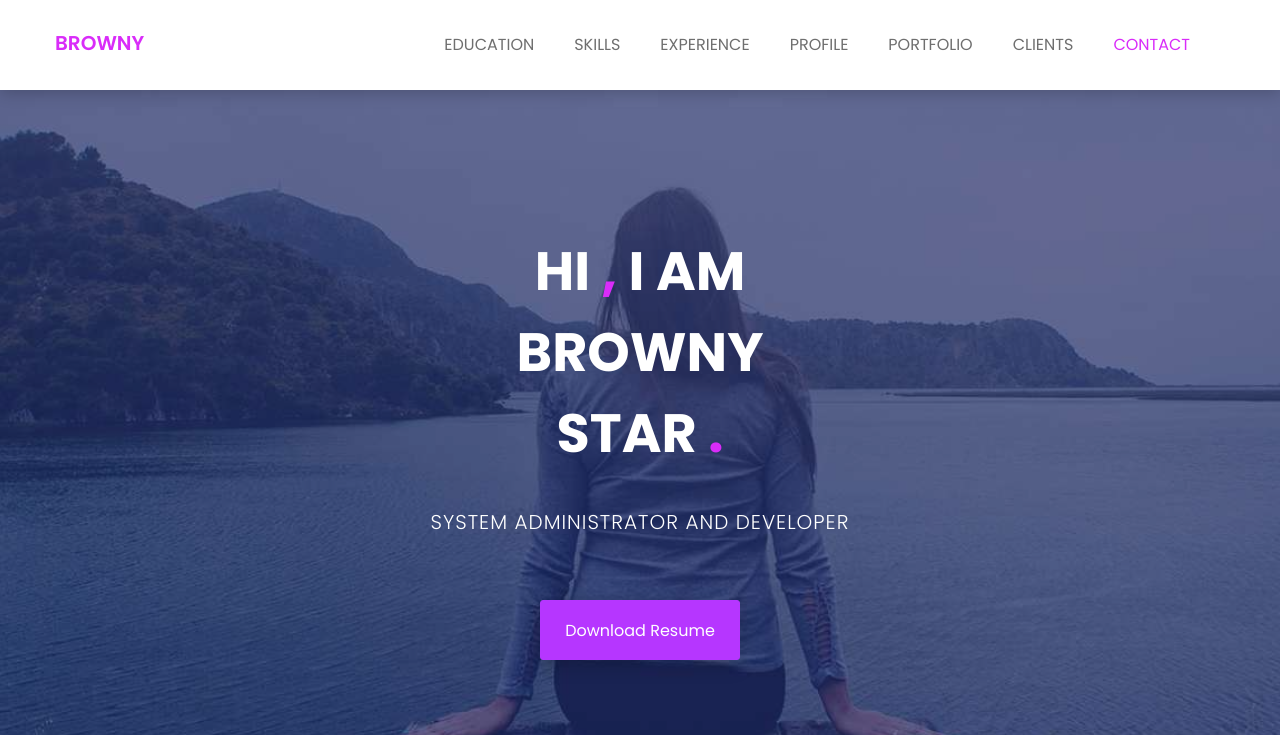
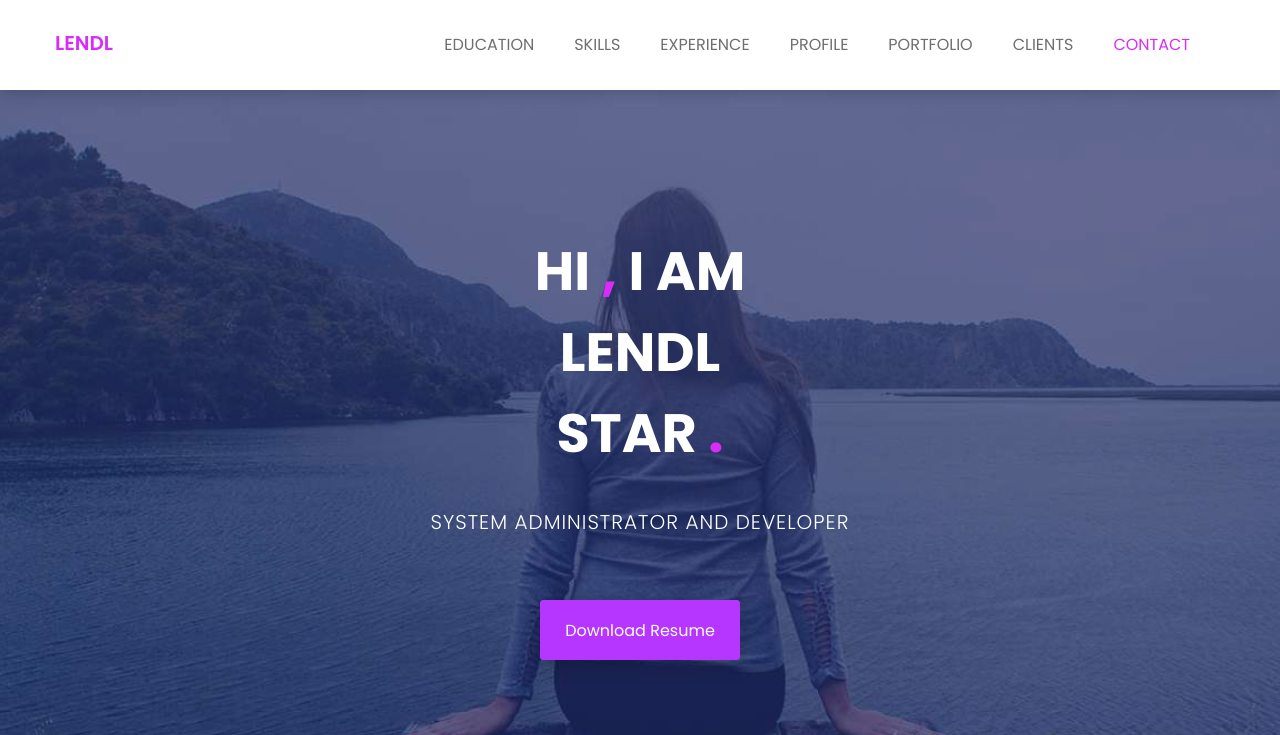
Before and after one commit to Lanrox1991/MyWeb, a plain HTML site: page index.html in a window 1280 px wide. Shown: the top 735 px of the page. Drawn offline with nearby package versions, Linux system fonts and the light colour scheme.

Commit message:
Update index.html

```diff
--- a/index.html
+++ b/index.html
@@ -70,7 +70,7 @@
 			                <button type="button" class="navbar-toggle" data-toggle="collapse" data-target="#navbar-menu">
 			                    <i class="fa fa-bars"></i>
 			                </button>
-			                <a class="navbar-brand" href="index.html">browny</a>
+			                <a class="navbar-brand" href="index.html">Lendl</a>
 			            </div><!--/.navbar-header-->
 			            <!-- End Header Navigation -->
 
@@ -103,7 +103,7 @@
 				<div class="row">
 					<div class="col-md-12 text-center">
 						<div class="header-text">
-							<h2>Hi <span>,</span> i am <br> browny <br> star <span>.</span>   </h2>
+							<h2>Hi <span>,</span> i am <br> Lendl <br> star <span>.</span>   </h2>
 							<p>System Administrator and Developer</p>
 							<a href="assets/download/Lendl.txt" download>download resume</a>
 						</div><!--/.header-text-->
@@ -140,7 +140,7 @@
 									<div class="col-sm-4">
 										<div class="single-about-add-info">
 											<h3>email</h3>
-											<p>browny@info.com</p>
+											<p>Lendl@info.com</p>
 										</div>
 									</div>
 									<div class="col-sm-4">
@@ -873,7 +873,7 @@
 							<div class="single-contact-box">
 								<div class="contact-adress">
 									<div class="contact-add-head">
-										<h3>browny star</h3>
+										<h3>Lendl star</h3>
 										<p>uI/uX designer</p>
 									</div>
 									<div class="contact-add-info">
@@ -883,7 +883,7 @@
 										</div>
 										<div class="single-contact-add-info">
 											<h3>email</h3>
-											<p>browny@info.com</p>
+											<p>Lendl@info.com</p>
 										</div>
 										<div class="single-contact-add-info">
 											<h3>website</h3>
```
